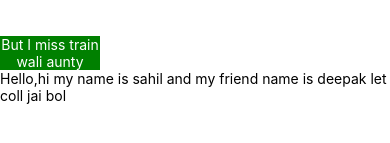
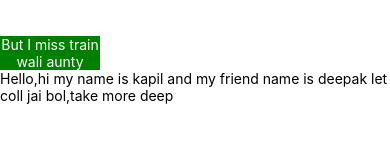
Before and after one commit to Sahil-4U/first-Native-project, a React Native app: screen / in a window 390 px wide. Shown: the part 425-568 px from the top of the page. Built offline with nearby package versions, Linux system fonts and the light colour scheme.

Commit message:
hi guys i have tested props and variables and destructuring is working good here

```diff
--- a/App.js
+++ b/App.js
@@ -8,7 +8,7 @@ export default function App() {
     <View style={styles.container}>
       <Text style={styles.customColor}>This is my first app sahil sharma you will rock  </Text>
       <Co />
-      <ComTwo />
+      <ComTwo name="kapil" />
       <StatusBar style="auto" />
     </View>
   );
--- a/components/ComTwo.js
+++ b/components/ComTwo.js
@@ -1,7 +1,8 @@
 import { View, Text } from 'react-native'
 import React from 'react'
 
-const ComTwo = () => {
+const ComTwo = ({ name }) => {
+    const val = 'take more deep';
     const getFullName = (
         name, shyam, coll
     ) => {
@@ -9,9 +10,9 @@ const ComTwo = () => {
     }
     return (
         <View>
-            <Text>Hello,{getFullName('sahil', 'deepak', 'jai bol')}</Text>
+            <Text>Hello,{getFullName(name, 'deepak', 'jai bol')},{val}</Text>
         </View>
     )
 }
 
-export default ComTwo
+export default ComTwo;
```
